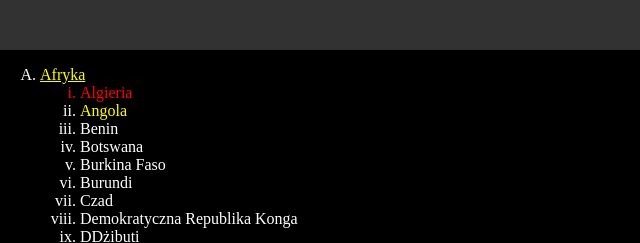
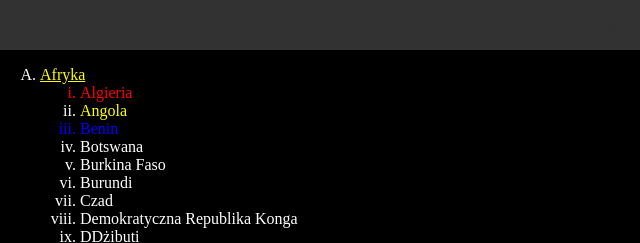
Before and after one commit to Fistaszeq/Fistaszek, a plain HTML site: page listy.html in a window 1280 px wide. Shown: the top 243 px of the page, 0-640 px from the left. Drawn offline with Linux system fonts and the light colour scheme.

Commit message:
Update listy.html

```diff
--- a/listy.html
+++ b/listy.html
@@ -49,7 +49,7 @@
 			<ol type="i">
                 <li class="red">Algieria</li>
                 <li><spam style="color:yellow;">Angola</spam></li>
-                <li>Benin</li>
+                <li class="blue">Benin</li>
                 <li>Botswana</li>
                 <li>Burkina Faso</li>
                 <li>Burundi</li>
```
